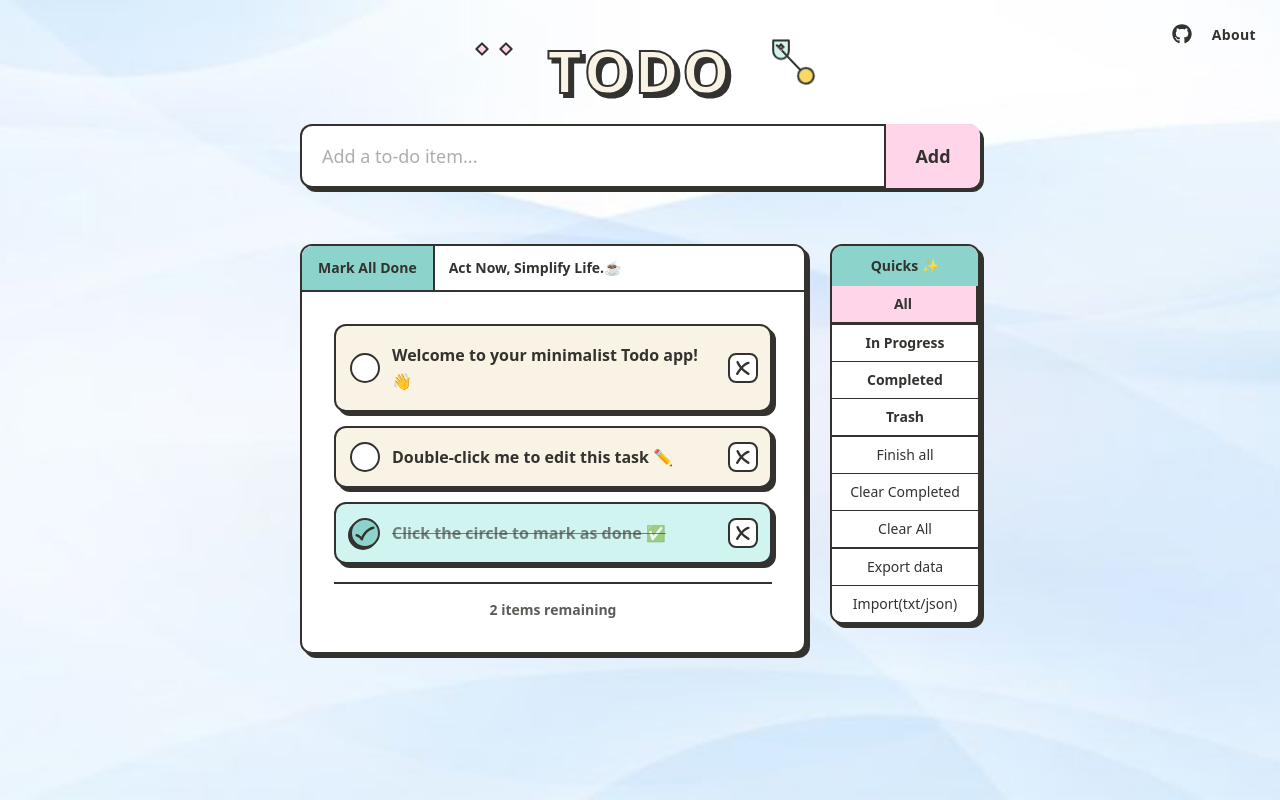
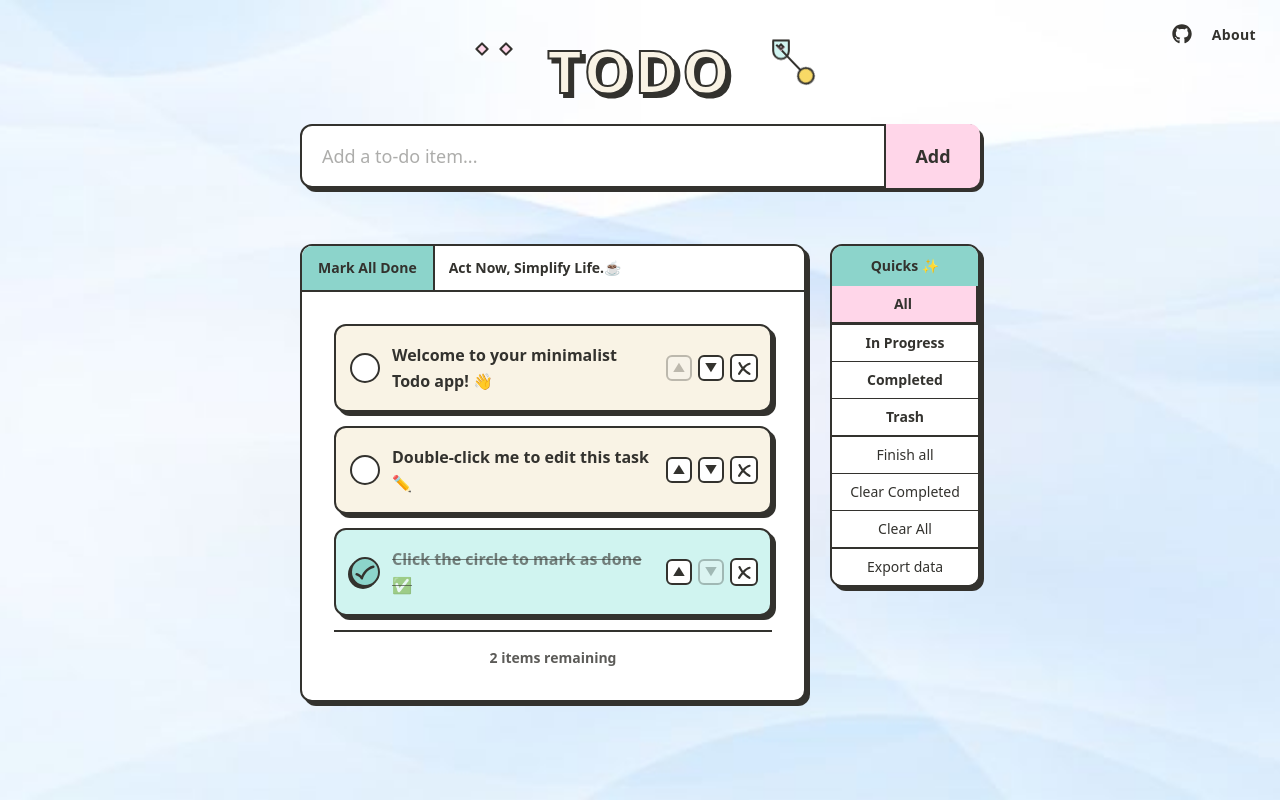
Before and after one commit to Nivesh26/Todos, a React (Vite) app: page / in a window 1280 px wide. Built offline with nearby package versions, Linux system fonts and the light colour scheme.

Commit message:
feat: add move up/down controls and update drag-and-drop interactions in TodoItemCard

```diff
--- a/src/Components/Hero.tsx
+++ b/src/Components/Hero.tsx
@@ -1,4 +1,4 @@
-import { useState, useEffect } from "react";
+import { useState, useEffect, useRef } from "react";
 import { Pendulum } from "./Pendulum";
 import { TodoInput } from "./TodoInput";
 import { TodoItemCard } from "./TodoItemCard";
@@ -21,7 +21,6 @@ export const Hero = () => {
     } catch {
       // ignore
     }
-    // Default welcome items if empty
     return [
       { id: 1, title: "Welcome to your minimalist Todo app! 👋", completed: false, removed: false },
       { id: 2, title: "Double-click me to edit this task ✏️", completed: false, removed: false },
@@ -39,8 +38,8 @@ export const Hero = () => {
   // Filter state
   const [filter, setFilter] = useState<FilterType>("all");
 
-  // Drag & drop state
-  const [dragIndex, setDragIndex] = useState<number | null>(null);
+  // Drag & drop ref for reliable asynchronous reordering
+  const draggedIdRef = useRef<number | null>(null);
 
   // Dialog / Confirm state
   const [dialog, setDialog] = useState<DialogState>({
@@ -123,36 +122,63 @@ export const Hero = () => {
     );
   };
 
-  // Drag Reorder
-  const handleDragStart = (index: number) => {
-    setDragIndex(index);
+  // Explicit Move Up button
+  const handleMoveUp = (id: number) => {
+    const currentIndex = displayedTodos.findIndex((t) => t.id === id);
+    if (currentIndex <= 0) return;
+    const targetItem = displayedTodos[currentIndex - 1];
+
+    setTodos((prev) => {
+      const fromIndex = prev.findIndex((t) => t.id === id);
+      const toIndex = prev.findIndex((t) => t.id === targetItem.id);
+      if (fromIndex === -1 || toIndex === -1) return prev;
+      const updated = [...prev];
+      const [moved] = updated.splice(fromIndex, 1);
+      updated.splice(toIndex, 0, moved);
+      return updated;
+    });
   };
 
-  const handleDragEnter = (targetIndex: number) => {
-    if (dragIndex === null || dragIndex === targetIndex) return;
+  // Explicit Move Down button
+  const handleMoveDown = (id: number) => {
+    const currentIndex = displayedTodos.findIndex((t) => t.id === id);
+    if (currentIndex === -1 || currentIndex >= displayedTodos.length - 1) return;
+    const targetItem = displayedTodos[currentIndex + 1];
 
     setTodos((prev) => {
-      // Find items in current displayed view
-      const itemToMove = displayedTodos[dragIndex];
-      const targetItem = displayedTodos[targetIndex];
-      if (!itemToMove || !targetItem) return prev;
+      const fromIndex = prev.findIndex((t) => t.id === id);
+      const toIndex = prev.findIndex((t) => t.id === targetItem.id);
+      if (fromIndex === -1 || toIndex === -1) return prev;
+      const updated = [...prev];
+      const [moved] = updated.splice(fromIndex, 1);
+      updated.splice(toIndex, 0, moved);
+      return updated;
+    });
+  };
 
-      const fromOriginalIndex = prev.findIndex((t) => t.id === itemToMove.id);
-      const toOriginalIndex = prev.findIndex((t) => t.id === targetItem.id);
+  // Drag Reorder with ref-based tracking (fixes moving bottom task up!)
+  const handleDragStart = (id: number) => {
+    draggedIdRef.current = id;
+  };
 
-      if (fromOriginalIndex === -1 || toOriginalIndex === -1) return prev;
+  const handleDragOverItem = (targetId: number) => {
+    const draggedId = draggedIdRef.current;
+    if (draggedId === null || draggedId === targetId) return;
+
+    setTodos((prev) => {
+      const fromIndex = prev.findIndex((t) => t.id === draggedId);
+      const toIndex = prev.findIndex((t) => t.id === targetId);
+      if (fromIndex === -1 || toIndex === -1) return prev;
 
       const updated = [...prev];
-      updated.splice(fromOriginalIndex, 1);
-      updated.splice(toOriginalIndex, 0, itemToMove);
+      const [movedItem] = updated.splice(fromIndex, 1);
+      updated.splice(toIndex, 0, movedItem);
       return updated;
     });
-
-    setDragIndex(targetIndex);
   };
 
   const handleDragEnd = () => {
-    setDragIndex(null);
+    draggedIdRef.current = null;
   };
 
   // Batch actions
@@ -220,45 +246,6 @@ export const Hero = () => {
     link.click();
     document.body.removeChild(link);
     URL.revokeObjectURL(url);
-  };
-
-  // Import data
-  const handleImport = (file: File) => {
-    const reader = new FileReader();
-    reader.onload = (e) => {
-      try {
-        const content = e.target?.result as string;
-        const parsed = JSON.parse(content);
-        if (Array.isArray(parsed)) {
-          const timestamp = Date.now();
-          const validTodos: TodoItem[] = parsed.map((item, idx) => ({
-            id: timestamp + idx,
-            title: String(item.title || "Untitled"),
-            completed: Boolean(item.completed),
-            removed: Boolean(item.removed),
-          }));
-
-          setTodos((prev) => [...validTodos, ...prev]);
-          setDialog({
-            isOpen: true,
-            title: "Success",
-            message: `Successfully imported ${validTodos.length} items!`,
-            type: "alert",
-          });
-        } else {
-          throw new Error("Invalid format: Root must be an array of todos");
-        }
-      } catch (err: unknown) {
-        const errMsg = err instanceof Error ? err.message : String(err);
-        setDialog({
-          isOpen: true,
-          title: "Import Error",
-          message: "Failed to parse file. Please ensure it is valid JSON or exported text.\n" + errMsg,
-          type: "alert",
-        });
-      }
-    };
-    reader.readAsText(file);
   };
 
   return (
@@ -344,11 +331,11 @@ export const Hero = () => {
                   <ul className="space-y-2 text-sm text-[#33322E]/80 font-medium">
                     <li className="font-bold text-[#33322E]">Usage Tips 💡:</li>
                     <li>✔️ Press Enter to submit actions.</li>
-                    <li>✔️ Drag to reorder your to-dos.</li>
+                    <li>✔️ Click ▲ / ▼ or drag to reorder tasks.</li>
                     <li>✔️ Double-click to edit slogan and tasks.</li>
                     <li>✔️ Access quick actions in the right sidebar.</li>
                     <li>🔒 Your data is stored locally in your browser.</li>
-                    <li>📝 Supports data download and import.</li>
+                    <li>📝 Supports data export.</li>
                   </ul>
                 )}
               </div>
@@ -358,15 +345,18 @@ export const Hero = () => {
                   <TodoItemCard
                     key={todo.id}
                     todo={todo}
-                    index={idx}
+                    isFirst={idx === 0}
+                    isLast={idx === displayedTodos.length - 1}
                     isTrashView={filter === "removed"}
                     onToggleComplete={handleToggleComplete}
                     onDelete={handleDelete}
                     onRestore={handleRestore}
                     onPermanentDelete={handlePermanentDelete}
                     onEdit={handleEdit}
+                    onMoveUp={handleMoveUp}
+                    onMoveDown={handleMoveDown}
                     onDragStart={handleDragStart}
-                    onDragEnter={handleDragEnter}
+                    onDragOverItem={handleDragOverItem}
                     onDragEnd={handleDragEnd}
                   />
                 ))}
@@ -400,7 +390,6 @@ export const Hero = () => {
           onClearCompleted={handleClearCompleted}
           onClearAll={handleClearAll}
           onExport={handleExport}
-          onImport={handleImport}
         />
       </div>
 
--- a/src/Components/TodoItemCard.tsx
+++ b/src/Components/TodoItemCard.tsx
@@ -3,33 +3,40 @@ import type { TodoItem } from "../types/todo";
 
 interface TodoItemCardProps {
   todo: TodoItem;
-  index: number;
+  isFirst: boolean;
+  isLast: boolean;
   isTrashView: boolean;
   onToggleComplete: (id: number) => void;
   onDelete: (id: number) => void;
   onRestore?: (id: number) => void;
   onPermanentDelete?: (id: number) => void;
   onEdit: (id: number, newTitle: string) => void;
-  onDragStart: (index: number) => void;
-  onDragEnter: (index: number) => void;
+  onMoveUp?: (id: number) => void;
+  onMoveDown?: (id: number) => void;
+  onDragStart: (id: number) => void;
+  onDragOverItem: (id: number) => void;
   onDragEnd: () => void;
 }
 
 export const TodoItemCard = ({
   todo,
-  index,
+  isFirst,
+  isLast,
   isTrashView,
   onToggleComplete,
   onDelete,
   onRestore,
   onPermanentDelete,
   onEdit,
+  onMoveUp,
+  onMoveDown,
   onDragStart,
-  onDragEnter,
+  onDragOverItem,
   onDragEnd,
 }: TodoItemCardProps) => {
   const [isEditing, setIsEditing] = useState(false);
   const [editTitle, setEditTitle] = useState(todo.title);
+  const [isDraggingThis, setIsDraggingThis] = useState(false);
   const inputRef = useRef<HTMLInputElement>(null);
 
   useEffect(() => {
@@ -65,11 +72,24 @@ export const TodoItemCard = ({
   return (
     <li
       draggable={!isEditing && !isTrashView}
-      onDragStart={() => onDragStart(index)}
-      onDragEnter={() => onDragEnter(index)}
-      onDragEnd={onDragEnd}
-      onDragOver={(e) => e.preventDefault()}
-      className={`relative w-full mb-3.5 border-2 border-[#33322E] rounded-[12px] shadow-[4px_4px_0px_#33322E] hover:shadow-none transition-all duration-200 select-none overflow-hidden ${
+      onDragStart={(e) => {
+        setIsDraggingThis(true);
+        e.dataTransfer.effectAllowed = "move";
+        e.dataTransfer.setData("text/plain", String(todo.id));
+        onDragStart(todo.id);
+      }}
+      onDragOver={(e) => {
+        e.preventDefault();
+        e.dataTransfer.dropEffect = "move";
+        onDragOverItem(todo.id);
+      }}
+      onDragEnd={() => {
+        setIsDraggingThis(false);
+        onDragEnd();
+      }}
+      className={`group relative w-full mb-3.5 border-2 border-[#33322E] rounded-[12px] shadow-[4px_4px_0px_#33322E] hover:shadow-none transition-all duration-150 select-none overflow-hidden ${
+        isDraggingThis ? "opacity-40 scale-[0.98]" : "opacity-100"
+      } ${
         todo.completed ? "bg-[#D0F4F0]" : isTrashView ? "bg-[#FFF0EE]" : "bg-[#F9F3E5]"
       }`}
     >
@@ -100,7 +120,7 @@ export const TodoItemCard = ({
         </div>
       ) : (
         <div
-          className="relative min-h-[58px] px-14 py-4 cursor-pointer flex items-center"
+          className="relative min-h-[58px] pl-14 pr-28 py-4 cursor-pointer flex items-center"
           onDoubleClick={() => !isTrashView && setIsEditing(true)}
         >
           {/* Toggle Complete Button */}
@@ -131,16 +151,56 @@ export const TodoItemCard = ({
 
           {/* Title Text */}
           <div
-            className={`text-base font-semibold leading-relaxed break-words pr-2 ${
+            className={`text-base font-semibold leading-relaxed break-words ${
               todo.completed ? "line-through text-[#33322E]/60" : "text-[#33322E]"
             }`}
           >
             {todo.title}
           </div>
 
-          {/* Right Action: Delete or Restore */}
+          {/* Action Buttons Container */}
+          <div className="absolute right-3 top-1/2 -translate-y-1/2 flex items-center gap-1.5">
+            {/* Move Up & Move Down Buttons */}
+            {!isTrashView && (
+              <>
+                <button
+                  type="button"
+                  disabled={isFirst}
+                  onClick={(e) => {
+                    e.stopPropagation();
+                    if (onMoveUp) onMoveUp(todo.id);
+                  }}
+                  title="Move task up"
+                  className={`w-[26px] h-[26px] rounded-[6px] border-2 border-[#33322E] flex items-center justify-center font-black text-xs transition-all ${
+                    isFirst
+                      ? "opacity-30 cursor-not-allowed bg-stone-100"
+                      : "bg-white hover:bg-[#f5d99e] hover:shadow-[2px_2px_0px_#33322E] hover:-translate-y-0.5 cursor-pointer active:translate-y-0 active:shadow-none"
+                  }`}
+                >
+                  ▲
+                </button>
+                <button
+                  type="button"
+                  disabled={isLast}
+                  onClick={(e) => {
+                    e.stopPropagation();
+                    if (onMoveDown) onMoveDown(todo.id);
+                  }}
+                  title="Move task down"
+                  className={`w-[26px] h-[26px] rounded-[6px] border-2 border-[#33322E] flex items-center justify-center font-black text-xs transition-all ${
+                    isLast
+                      ? "opacity-30 cursor-not-allowed bg-stone-100"
+                      : "bg-white hover:bg-[#f5d99e] hover:shadow-[2px_2px_0px_#33322E] hover:-translate-y-0.5 cursor-pointer active:translate-y-0 active:shadow-none"
+                  }`}
+                >
+                  ▼
+                </button>
+              </>
+            )}
+
+            {/* Trash Actions or Delete Button */}
             {isTrashView ? (
-            <div className="absolute right-3 top-1/2 -translate-y-1/2 flex items-center gap-1.5">
+              <>
                 <button
                   type="button"
                   onClick={(e) => {
@@ -148,7 +208,7 @@ export const TodoItemCard = ({
                     if (onRestore) onRestore(todo.id);
                   }}
                   title="Restore todo"
-                className="w-[30px] h-[30px] rounded-[8px] bg-white border-2 border-[#33322E] flex items-center justify-center cursor-pointer hover:bg-[#8CD4CB] hover:shadow-[2px_2px_0px_#33322E] hover:-translate-y-0.5 transition-all"
+                  className="w-[28px] h-[28px] rounded-[6px] bg-white border-2 border-[#33322E] flex items-center justify-center cursor-pointer hover:bg-[#8CD4CB] hover:shadow-[2px_2px_0px_#33322E] hover:-translate-y-0.5 transition-all"
                 >
                   <svg width="15" height="15" viewBox="0 0 19 19" fill="none" xmlns="http://www.w3.org/2000/svg">
                     <path
@@ -165,7 +225,7 @@ export const TodoItemCard = ({
                       onPermanentDelete(todo.id);
                     }}
                     title="Delete permanently"
-                  className="w-[30px] h-[30px] rounded-[8px] bg-white border-2 border-[#33322E] flex items-center justify-center cursor-pointer hover:bg-[#F6A89E] hover:shadow-[2px_2px_0px_#33322E] hover:-translate-y-0.5 transition-all"
+                    className="w-[28px] h-[28px] rounded-[6px] bg-white border-2 border-[#33322E] flex items-center justify-center cursor-pointer hover:bg-[#F6A89E] hover:shadow-[2px_2px_0px_#33322E] hover:-translate-y-0.5 transition-all"
                   >
                     <svg width="14" height="14" viewBox="0 0 18 18" fill="none" xmlns="http://www.w3.org/2000/svg">
                       <path
@@ -177,7 +237,7 @@ export const TodoItemCard = ({
                     </svg>
                   </button>
                 )}
-            </div>
+              </>
             ) : (
               <button
                 type="button"
@@ -186,9 +246,9 @@ export const TodoItemCard = ({
                   onDelete(todo.id);
                 }}
                 title="Delete item"
-              className="absolute right-3 top-1/2 -translate-y-1/2 w-[30px] h-[30px] rounded-[8px] bg-white border-2 border-[#33322E] flex items-center justify-center cursor-pointer hover:bg-[#F6A89E] hover:shadow-[2px_2px_0px_#33322E] hover:-translate-y-[calc(50%+2px)] transition-all"
+                className="w-[28px] h-[28px] rounded-[6px] bg-white border-2 border-[#33322E] flex items-center justify-center cursor-pointer hover:bg-[#F6A89E] hover:shadow-[2px_2px_0px_#33322E] hover:-translate-y-0.5 transition-all active:translate-y-0"
               >
-              <svg width="14" height="14" viewBox="0 0 18 18" fill="none" xmlns="http://www.w3.org/2000/svg">
+                <svg width="13" height="13" viewBox="0 0 18 18" fill="none" xmlns="http://www.w3.org/2000/svg">
                   <path
                     fillRule="evenodd"
                     clipRule="evenodd"
@@ -199,6 +259,7 @@ export const TodoItemCard = ({
               </button>
             )}
           </div>
+        </div>
       )}
     </li>
   );
--- a/src/Components/TodoSidebar.tsx
+++ b/src/Components/TodoSidebar.tsx
@@ -1,4 +1,4 @@
-import { useRef, useState } from "react";
+import { useState } from "react";
 import type { FilterType } from "../types/todo";
 
 interface TodoSidebarProps {
@@ -12,7 +12,6 @@ interface TodoSidebarProps {
   onClearCompleted: () => void;
   onClearAll: () => void;
   onExport: () => void;
-  onImport: (file: File) => void;
 }
 
 export const TodoSidebar = ({
@@ -26,20 +25,8 @@ export const TodoSidebar = ({
   onClearCompleted,
   onClearAll,
   onExport,
-  onImport,
 }: TodoSidebarProps) => {
   const [isOpenMobile, setIsOpenMobile] = useState(false);
-  const fileInputRef = useRef<HTMLInputElement>(null);
-
-  const handleFileChange = (e: React.ChangeEvent<HTMLInputElement>) => {
-    const file = e.target.files?.[0];
-    if (file) {
-      onImport(file);
-    }
-    if (fileInputRef.current) {
-      fileInputRef.current.value = "";
-    }
-  };
 
   return (
     <aside
@@ -143,30 +130,15 @@ export const TodoSidebar = ({
             )}
           </div>
 
-          {/* Section 3: Data Save & Import */}
+          {/* Section 3: Data Save */}
           <div className="flex flex-col w-full">
             <button
               type="button"
               onClick={onExport}
-              className="w-full py-2 px-3 text-xs md:text-sm font-medium border-b border-[#33322E] bg-white hover:bg-[#f8d966] transition-colors cursor-pointer"
+              className="w-full py-2 px-3 text-xs md:text-sm font-medium bg-white hover:bg-[#f8d966] transition-colors cursor-pointer"
             >
               Export data
             </button>
-
-            <button
-              type="button"
-              onClick={() => fileInputRef.current?.click()}
-              className="w-full py-2 px-3 text-xs md:text-sm font-medium bg-white hover:bg-[#f8d966] transition-colors cursor-pointer"
-            >
-              Import(txt/json)
-            </button>
-            <input
-              ref={fileInputRef}
-              type="file"
-              accept=".txt,.json"
-              onChange={handleFileChange}
-              className="hidden"
-            />
           </div>
         </div>
       </div>
```
Lines whose indentation alone changed are shown as unchanged.
